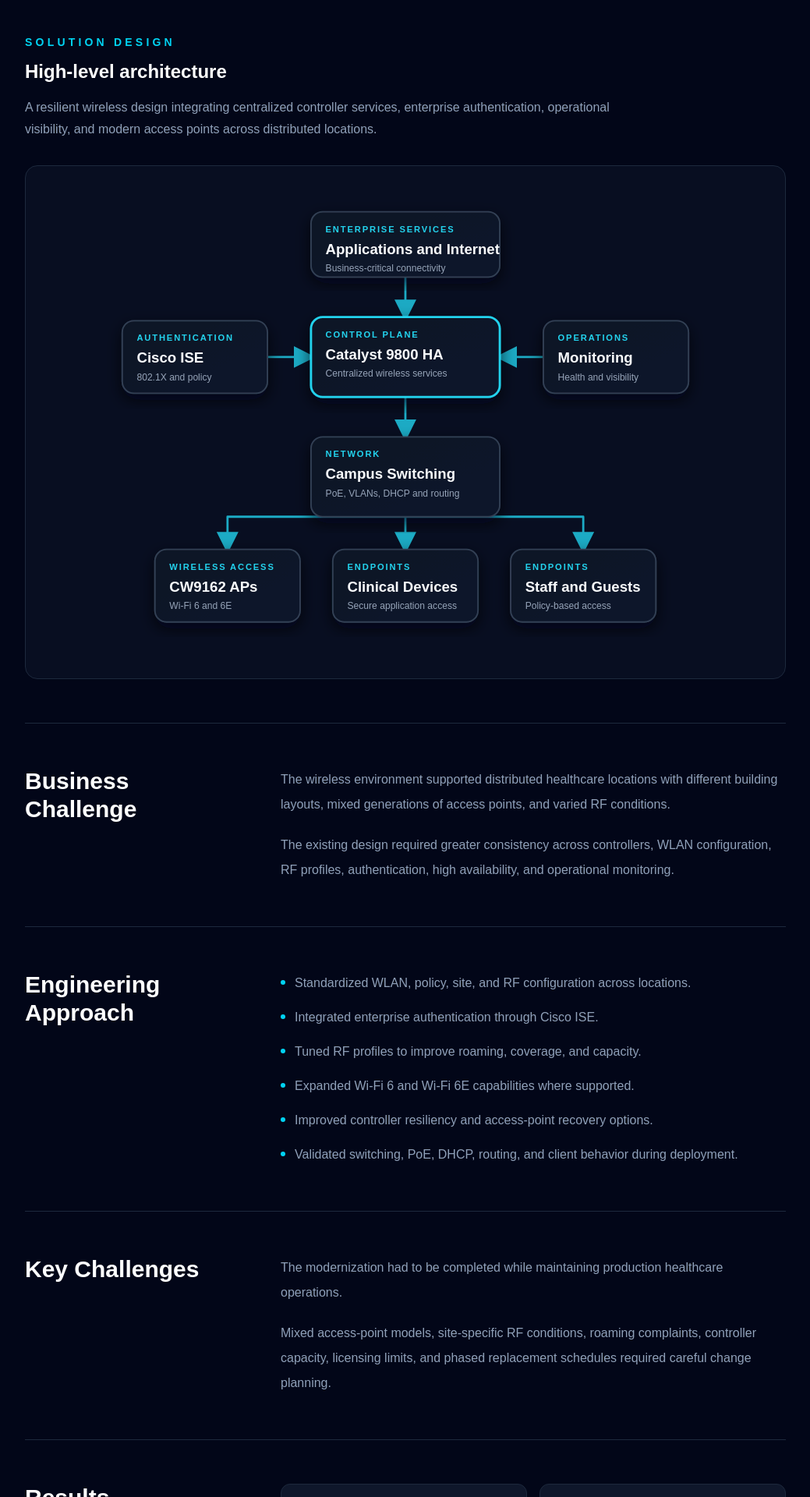
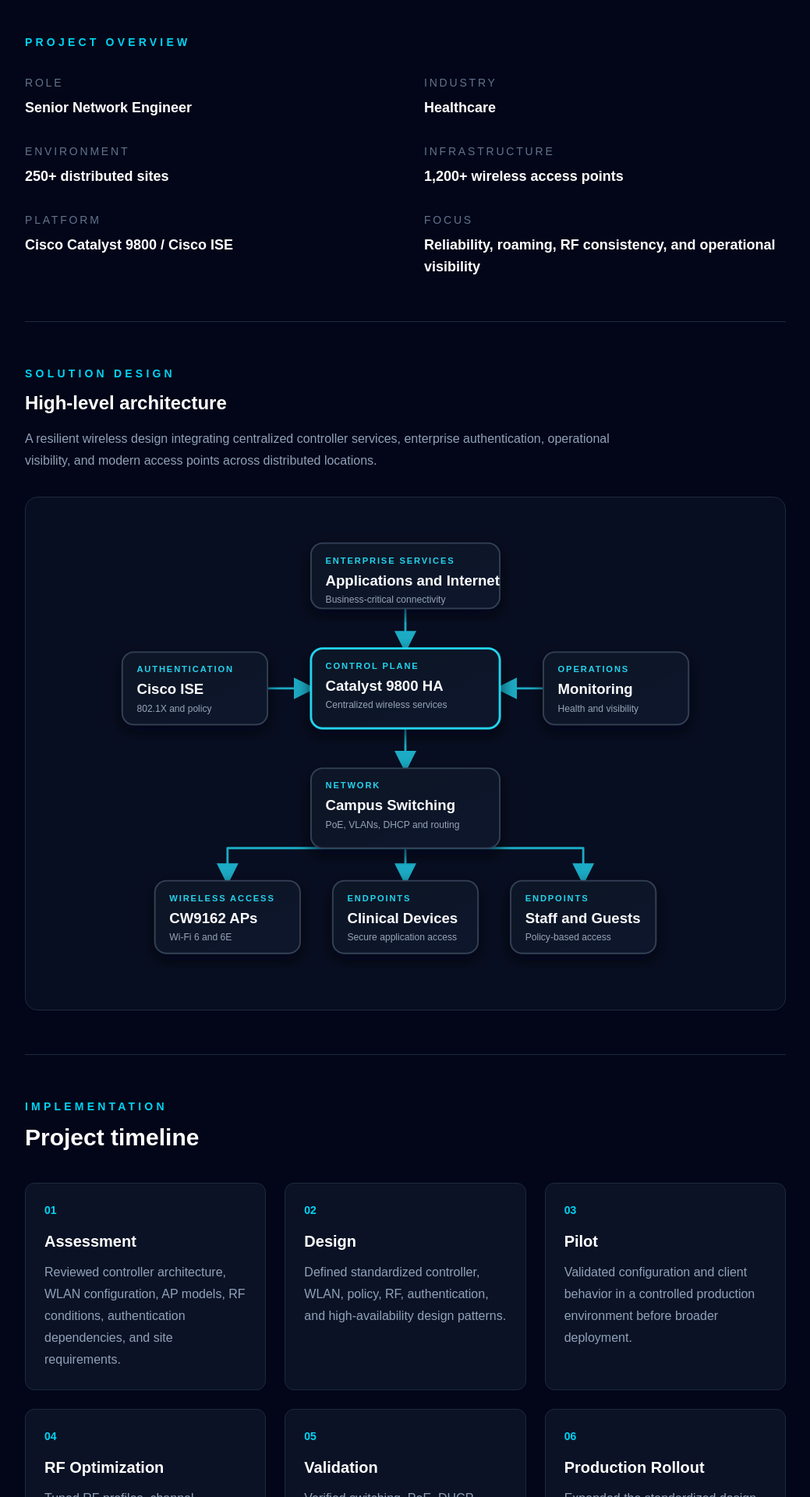
Before and after one commit to kflorez312/kflorez312.github.io, a Next.js app: page /projects/catalyst-9800 in a window 1280 px wide. Shown: the part 840-2760 px from the top of the page at 78% size, without its empty margins (120-1159 px from the left). Built offline with nearby package versions, Linux system fonts and the light colour scheme.

Commit message:
Add project overview and implementation timeline

```diff
--- a/src/app/projects/catalyst-9800/page.tsx
+++ b/src/app/projects/catalyst-9800/page.tsx
@@ -1,7 +1,9 @@
 import Link from "next/link";
 import Navbar from "@/components/Navbar";
 import ArchitectureDiagram from "@/components/projects/WirelessArchitectureDiagram";
+import ProjectOverview from "@/components/projects/ProjectOverview";
 import ProjectSection from "@/components/projects/ProjectSection";
+import ProjectTimeline from "@/components/projects/ProjectTimeline";
 import { projects } from "@/data/projects";
 
 export default function Catalyst9800Page() {
@@ -69,7 +71,15 @@
           </section>
         )}
 
+        {project.overview && (
+          <ProjectOverview items={project.overview} />
+        )}
+
         <ArchitectureDiagram />
+
+        {project.timeline && (
+          <ProjectTimeline steps={project.timeline} />
+        )}
 
         <ProjectSection title="Business Challenge">
           <div className="space-y-5 leading-8 text-slate-400">
@@ -87,7 +97,6 @@
                   aria-hidden="true"
                   className="mt-3 h-1.5 w-1.5 shrink-0 rounded-full bg-cyan-400"
                 />
-
                 <span>{item}</span>
               </li>
             ))}
--- /dev/null
+++ b/src/components/projects/ProjectOverview.tsx
@@ -0,0 +1,34 @@
+type OverviewItem = {
+  label: string;
+  value: string;
+};
+
+type ProjectOverviewProps = {
+  items: OverviewItem[];
+};
+
+export default function ProjectOverview({
+  items,
+}: ProjectOverviewProps) {
+  return (
+    <section className="border-b border-slate-800 py-14">
+      <p className="text-sm font-semibold uppercase tracking-[0.3em] text-cyan-400">
+        Project Overview
+      </p>
+
+      <div className="mt-8 grid gap-x-12 gap-y-8 sm:grid-cols-2">
+        {items.map((item) => (
+          <div key={item.label}>
+            <p className="text-sm uppercase tracking-[0.2em] text-slate-500">
+              {item.label}
+            </p>
+
+            <p className="mt-2 text-lg font-semibold text-white">
+              {item.value}
+            </p>
+          </div>
+        ))}
+      </div>
+    </section>
+  );
+}
--- /dev/null
+++ b/src/components/projects/ProjectTimeline.tsx
@@ -0,0 +1,45 @@
+type TimelineStep = {
+  title: string;
+  description: string;
+};
+
+type ProjectTimelineProps = {
+  steps: TimelineStep[];
+};
+
+export default function ProjectTimeline({
+  steps,
+}: ProjectTimelineProps) {
+  return (
+    <section className="border-b border-slate-800 py-14">
+      <p className="text-sm font-semibold uppercase tracking-[0.3em] text-cyan-400">
+        Implementation
+      </p>
+
+      <h2 className="mt-3 text-3xl font-bold text-white">
+        Project timeline
+      </h2>
+
+      <div className="mt-10 grid gap-6 md:grid-cols-3">
+        {steps.map((step, index) => (
+          <div
+            key={step.title}
+            className="rounded-xl border border-slate-800 bg-slate-900/70 p-6"
+          >
+            <p className="text-sm font-semibold text-cyan-400">
+              {String(index + 1).padStart(2, "0")}
+            </p>
+
+            <h3 className="mt-4 text-xl font-bold text-white">
+              {step.title}
+            </h3>
+
+            <p className="mt-3 leading-7 text-slate-400">
+              {step.description}
+            </p>
+          </div>
+        ))}
+      </div>
+    </section>
+  );
+}
--- a/src/data/projects.ts
+++ b/src/data/projects.ts
@@ -11,22 +11,31 @@
   challenges?: string[];
   results?: string[];
   takeaway?: string;
+
   metrics?: {
     label: string;
     value: string;
+  }[];
+
+  overview?: {
+    label: string;
+    value: string;
+  }[];
+
+  timeline?: {
+    title: string;
+    description: string;
   }[];
 };
 
 export const projects: Project[] = [
   {
     number: "01",
-
-
-
     slug: "catalyst-9800",
     title: "Cisco Catalyst 9800 Wireless Modernization",
     description:
       "Standardized enterprise wireless infrastructure across a multi-site healthcare environment, improving roaming, resiliency, RF consistency, and operational visibility.",
+
     technologies: [
       "Catalyst 9800",
       "Cisco ISE",
@@ -35,7 +44,9 @@
       "RF Optimization",
       "High Availability",
     ],
+
     status: "published",
+    category: "Wireless Modernization",
 
     metrics: [
       {
@@ -55,11 +66,73 @@
         label: "Modern Wireless",
       },
     ],
-category: "Wireless Modernization",
+
+    overview: [
+      {
+        label: "Role",
+        value: "Senior Network Engineer",
+      },
+      {
+        label: "Industry",
+        value: "Healthcare",
+      },
+      {
+        label: "Environment",
+        value: "250+ distributed sites",
+      },
+      {
+        label: "Infrastructure",
+        value: "1,200+ wireless access points",
+      },
+      {
+        label: "Platform",
+        value: "Cisco Catalyst 9800 / Cisco ISE",
+      },
+      {
+        label: "Focus",
+        value:
+          "Reliability, roaming, RF consistency, and operational visibility",
+      },
+    ],
+
+    timeline: [
+      {
+        title: "Assessment",
+        description:
+          "Reviewed controller architecture, WLAN configuration, AP models, RF conditions, authentication dependencies, and site requirements.",
+      },
+      {
+        title: "Design",
+        description:
+          "Defined standardized controller, WLAN, policy, RF, authentication, and high-availability design patterns.",
+      },
+      {
+        title: "Pilot",
+        description:
+          "Validated configuration and client behavior in a controlled production environment before broader deployment.",
+      },
+      {
+        title: "RF Optimization",
+        description:
+          "Tuned RF profiles, channel utilization, transmit power, roaming behavior, and coverage using real client performance.",
+      },
+      {
+        title: "Validation",
+        description:
+          "Verified switching, PoE, DHCP, authentication, roaming, application access, and controller resiliency.",
+      },
+      {
+        title: "Production Rollout",
+        description:
+          "Expanded the standardized design across distributed locations using repeatable deployment and validation processes.",
+      },
+    ],
+
     challenge: [
       "The wireless environment supported distributed healthcare locations with different building layouts, mixed generations of access points, and varied RF conditions.",
       "The existing design required greater consistency across controllers, WLAN configuration, RF profiles, authentication, high availability, and operational monitoring.",
     ],
+
     approach: [
       "Standardized WLAN, policy, site, and RF configuration across locations.",
       "Integrated enterprise authentication through Cisco ISE.",
@@ -68,10 +141,12 @@
       "Improved controller resiliency and access-point recovery options.",
       "Validated switching, PoE, DHCP, routing, and client behavior during deployment.",
     ],
+
     challenges: [
       "The modernization had to be completed while maintaining production healthcare operations.",
       "Mixed access-point models, site-specific RF conditions, roaming complaints, controller capacity, licensing limits, and phased replacement schedules required careful change planning.",
     ],
+
     results: [
       "More consistent wireless configuration across sites",
       "Improved roaming and RF alignment",
@@ -80,9 +155,11 @@
       "Expanded support for modern Wi-Fi capabilities",
       "Reduced operational complexity",
     ],
+
     takeaway:
       "Successful wireless modernization requires more than replacing access points. Controller architecture, authentication, RF design, switching, DHCP, licensing, monitoring, and client behavior must be treated as one production system.",
   },
+
   {
     number: "02",
     slug: "sdwan",
@@ -92,6 +169,7 @@
     technologies: ["VeloCloud", "BGP", "High Availability"],
     status: "coming-soon",
   },
+
   {
     number: "03",
     slug: "campus-core",
@@ -101,6 +179,7 @@
     technologies: ["Cisco Catalyst", "10G", "OSPF", "LACP"],
     status: "coming-soon",
   },
+
   {
     number: "04",
     slug: "observability",
```
Lines whose indentation alone changed are shown as unchanged.
